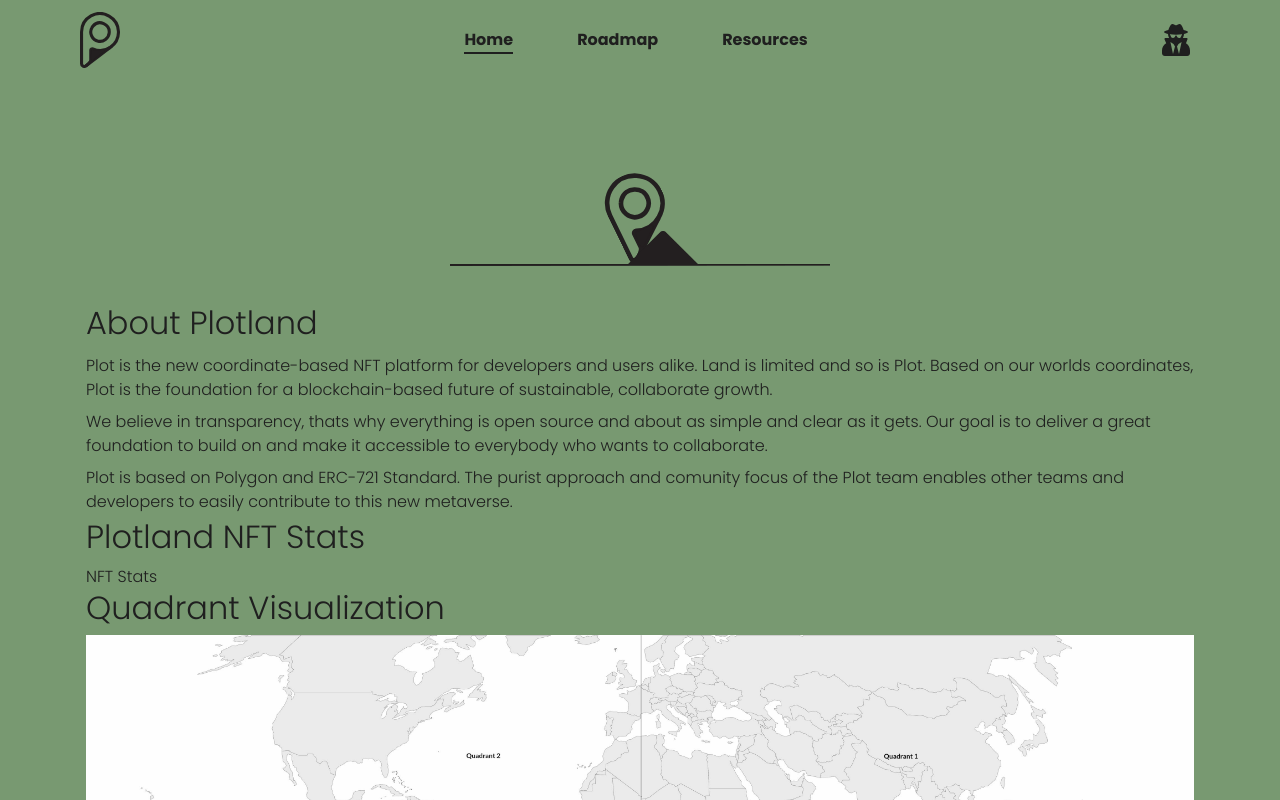
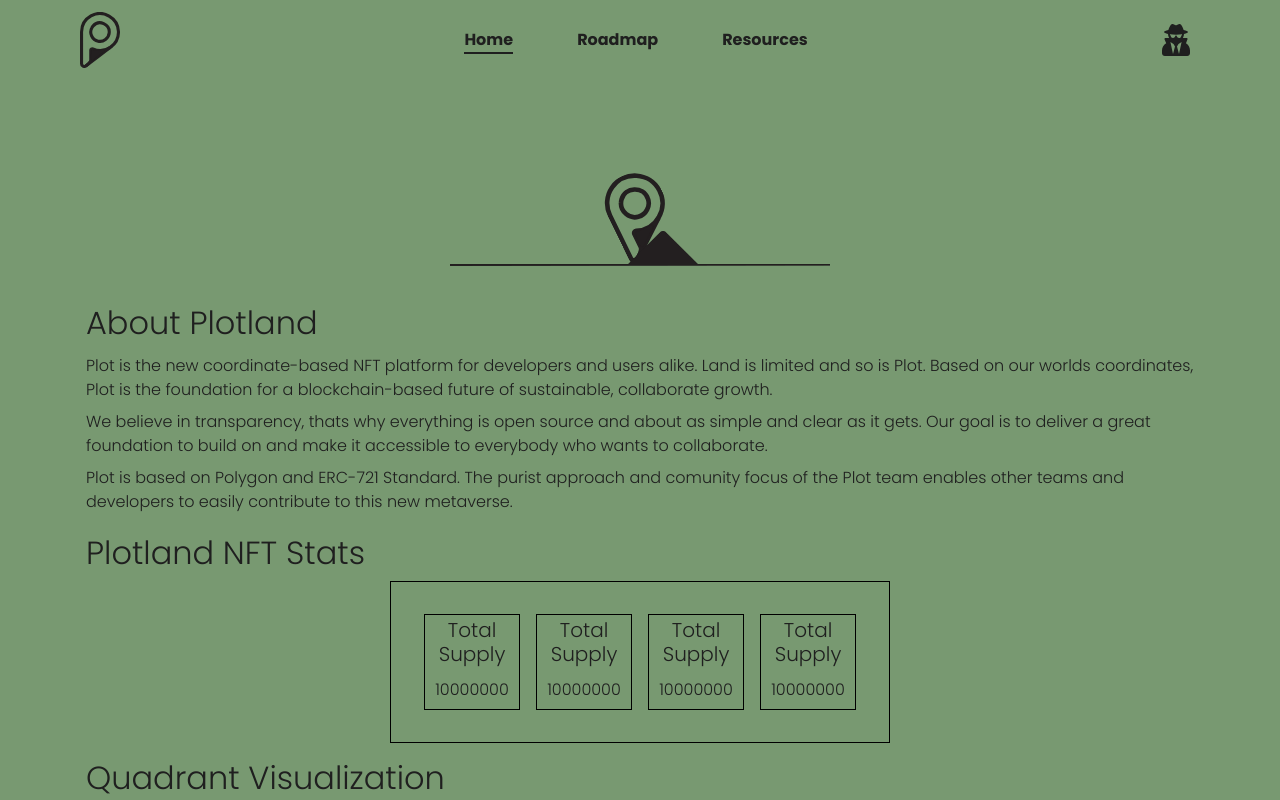
Before and after one commit to Plot-NFT/Plotland, a Next.js app: page / in a window 1280 px wide. Shown: the top 800 px of the page. Built offline with nearby package versions, Linux system fonts and the light colour scheme.

Commit message:
create status box for stats

```diff
--- a/pages/index.jsx
+++ b/pages/index.jsx
@@ -6,6 +6,7 @@ import Header from "components/Header/Header";
 import Footer from "components/Footer/Footer";
 import Container from "components/Container/Container";
 import HeroBanner from "components/HeroBanner/HeroBanner";
+import StatusBox from "components/StatusBox/StatusBox";
 
 const Home = () => {
   React.useEffect(() => {}, []);
@@ -44,11 +45,31 @@ const Home = () => {
           easily contribute to this new metaverse.
         </p>
 
-        <h2>Plotland NFT Stats</h2>
+        <h2 className="mt-3">Plotland NFT Stats</h2>
 
-        <div>NFT Stats</div>
+        <StatusBox.Main>
+          <StatusBox.Item>
+            <StatusBox.Header>Total Supply</StatusBox.Header>
+            <StatusBox.Text>10000000</StatusBox.Text>
+          </StatusBox.Item>
 
-        <h2>Quadrant Visualization</h2>
+          <StatusBox.Item>
+            <StatusBox.Header>Total Supply</StatusBox.Header>
+            <StatusBox.Text>10000000</StatusBox.Text>
+          </StatusBox.Item>
+
+          <StatusBox.Item>
+            <StatusBox.Header>Total Supply</StatusBox.Header>
+            <StatusBox.Text>10000000</StatusBox.Text>
+          </StatusBox.Item>
+
+          <StatusBox.Item>
+            <StatusBox.Header>Total Supply</StatusBox.Header>
+            <StatusBox.Text>10000000</StatusBox.Text>
+          </StatusBox.Item>
+        </StatusBox.Main>
+
+        <h2 className="mt-3">Quadrant Visualization</h2>
 
         <Image
           width={4000}
--- a/src/components/CoordinateUnit/CoordinateUnit.module.scss
+++ b/src/components/CoordinateUnit/CoordinateUnit.module.scss
@@ -1,28 +1,33 @@
 @use "/src/scss/variable";
 
-.button,
-.button:hover,
-.button:active,
-.button:focus {
-  background-color: variable.$bg-secondary;
-  width: 5.5rem;
-  border: none;
-  box-shadow: none;
+.wrapper {
+  background-color: transparent;
+  width: 300px;
+  height: 300px;
+  perspective: 1000px;
 }
 
-.button:hover {
-  filter: opacity(0.9);
+.frontCard,
+.backCard {
+  position: absolute;
+  width: 100%;
+  height: 100%;
+  -webkit-backface-visibility: hidden;
+  backface-visibility: hidden;
+}
+.frontCard {
+  border: 1px solid #000;
+  display: flex;
+  width: 100%;
+  height: 100%;
+  flex-direction: column;
+  align-items: center;
+  justify-self: center;
+  text-align: center;
 }
 
-.button:focus.button:active {
-  box-shadow: 0px 0px 0px 4px rgba(0, 0, 0, 1);
-  -webkit-box-shadow: 0px 0px 0px 4px rgba(0, 0, 0, 1);
-  -moz-box-shadow: 0px 0px 0px 4px rgba(0, 0, 0, 1);
+.backCard {
+  background-color: #2980b9;
+  color: white;
+  transform: rotateY(180deg);
 }
-
-.popover {
-  ul {
-    padding-left: 1rem;
-    margin: 0;
-  }
-}
--- /dev/null
+++ b/src/components/StatusBox/StatusBox.jsx
@@ -0,0 +1,24 @@
+/* eslint-disable react/prop-types */
+import * as React from "react";
+
+import styles from "./StatusBox.module.scss";
+
+const Main = ({ children }) => {
+  return <div className={styles.main}>{children}</div>;
+};
+
+const Item = ({ children, className = "" }) => {
+  return <div className={`${styles.item} ${className}`}>{children}</div>;
+};
+
+const Header = ({ children, className = "" }) => {
+  return <h4 className={`${styles.header} ${className}`}>{children}</h4>;
+};
+
+const Text = ({ children, className = "" }) => {
+  return <p className={`${styles.text} ${className}`}>{children}</p>;
+};
+
+const StatusBox = { Main, Item, Header, Text };
+
+export default StatusBox;
--- /dev/null
+++ b/src/components/StatusBox/StatusBox.module.scss
@@ -0,0 +1,29 @@
+.main {
+  display: flex;
+  margin: 0 auto;
+  padding: 2rem;
+  border: 1px solid #000;
+  width: 500px;
+  gap: 1rem;
+  justify-content: center;
+  flex-wrap: wrap;
+}
+
+.item {
+  display: flex;
+  flex-direction: column;
+  // align-items: center;
+  justify-content: center;
+  text-align: center;
+  border: 1px solid #000;
+  width: 6rem;
+  height: 6rem;
+}
+
+.header {
+  font-size: 1.25rem;
+}
+
+.text {
+  font-size: 1rem;
+}
```
Also changed, not shown: src/components/CoordinateUnit/CoordinateUnit.jsx (+20 -37 lines).
